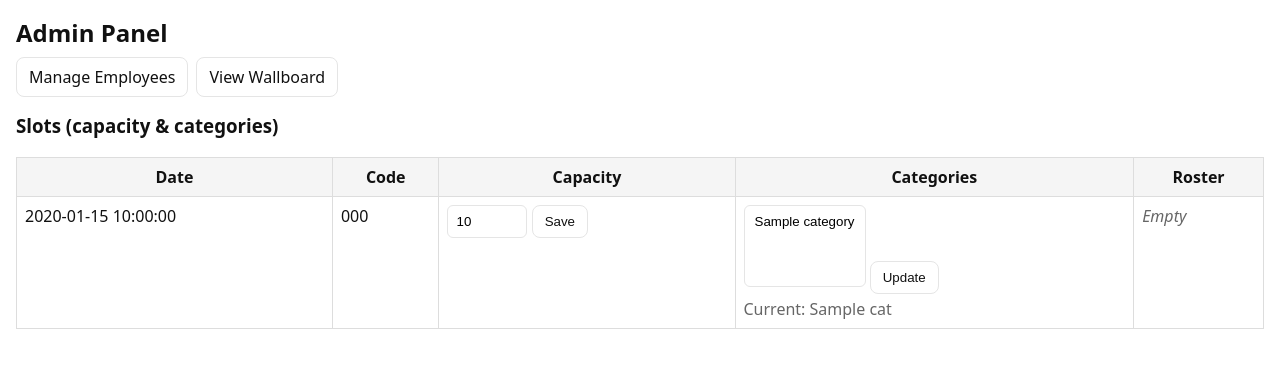
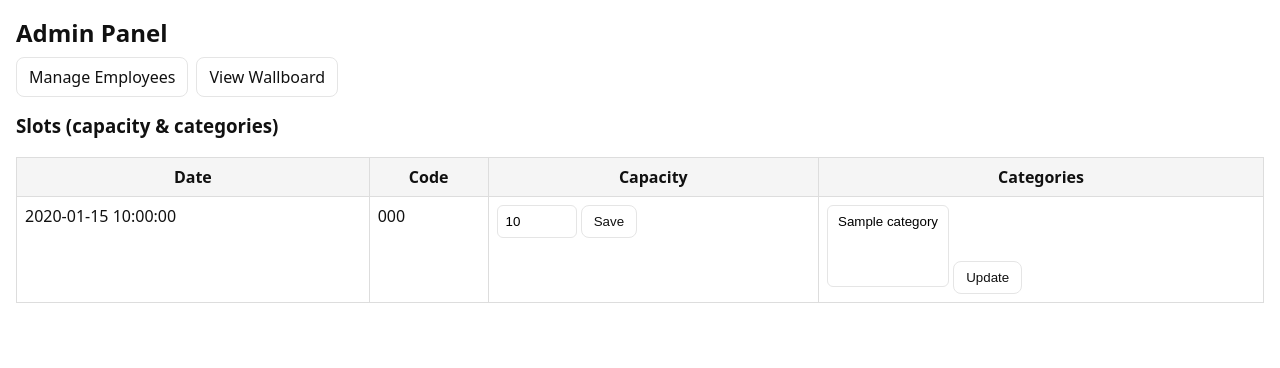
Before and after one commit to parkerwlee-cloud/Tracy-overtime-project, a Flask app: template templates/admin_panel.html in a window 1280 px wide. Shown: the part 56-424 px from the top of the page. Run offline with Flask 3, Linux system fonts and the light colour scheme; the template is opened without the code that fills it: most values are stand-ins (such as "Sample title", 1, 10 or a date in 2020).

Commit message:
Update admin_panel.html

```diff
--- a/templates/admin_panel.html
+++ b/templates/admin_panel.html
@@ -4,7 +4,7 @@
 
 <div class="row">
   <a class="btn" href="{{ url_for('admin_employees') }}">Manage Employees</a>
-  <a class="btn secondary" href="{{ url_for('display_wallboard') }}">View Wallboard</a>
+  <a class="btn secondary" href="{{ url_for('wallboard') }}">View Wallboard</a>
 </div>
 
 <h3 style="margin-top:1rem">Slots (capacity & categories)</h3>
@@ -14,21 +14,17 @@
     <th>Code</th>
     <th>Capacity</th>
     <th>Categories</th>
-    <th>Roster</th>
   </tr>
-
   {% for r in rows %}
   <tr>
-    <td>{{ r.slot_date }}</td>
-    <td>{{ r.slot_code }}</td>
-
+    <td>{{ r.date }}</td>
+    <td>{{ r.code }}</td>
     <td>
       <form method="POST" action="{{ url_for('admin_set_capacity', slot_id=r.id) }}">
         <input type="number" name="capacity" value="{{ r.capacity }}" min="0" style="width:5rem">
         <button class="btn" type="submit">Save</button>
       </form>
     </td>
-
     <td>
       <form method="POST" action="{{ url_for('admin_set_slot_categories', slot_id=r.id) }}">
         <select name="categories" multiple size="4">
@@ -38,21 +34,6 @@
         </select>
         <button class="btn" type="submit">Update</button>
       </form>
-      {% if r.cats %}
-        <div class="muted" style="margin-top:.25rem">
-          Current: {% for c in r.cats %}<span class="pill">{{ c }}</span>{% endfor %}
-        </div>
-      {% endif %}
-    </td>
-
-    <td>
-      {% if roster.get(r.id) %}
-        {% for p in roster[r.id] %}
-          {{ p.name }} ({{ p.clock }}){% if p.is_second_2l %} <span class="pill">2nd 2L</span>{% endif %}<br>
-        {% endfor %}
-      {% else %}
-        <em class="muted">Empty</em>
-      {% endif %}
     </td>
   </tr>
   {% endfor %}
```
